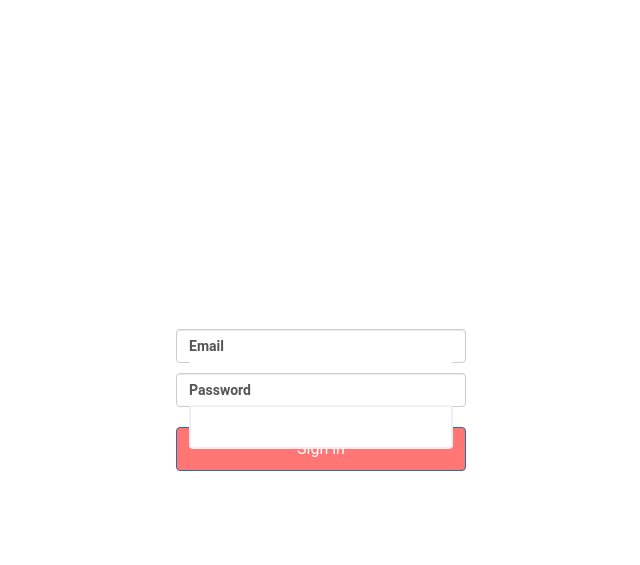
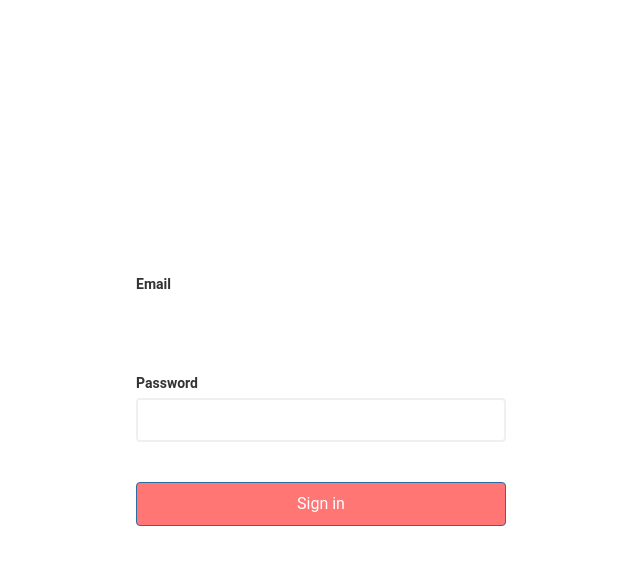
Before and after one commit to Busy-crack/Projet_Tutore, a Symfony app: template templates/security/login.html.twig in a window 1280 px wide. Shown: the top 565 px of the page, without its empty margins (319-959 px from the left). Run offline with Twig, Linux system fonts and the light colour scheme; the template is opened without the code that fills it, so the values that code supplies are empty; style sheets or scripts are compiled from the project's sources; some libraries are stand-ins or nearby versions.

Commit message:
modif login css

```diff
--- a/assets/styles/login.css
+++ b/assets/styles/login.css
@@ -19,7 +19,7 @@ body {
     max-width: 100%;
 }
 
-.form {
+.formemail {
     padding: 30px 40px;
 }
 
@@ -36,18 +36,18 @@ body {
 }
 
 
-.form-control {
+.formemail-control {
     margin-bottom: 10px;
     padding-bottom: 20px;
-    position: relative;
+
 }
 
-.form-control label {
+.formemail-control label {
     display: inline-block;
     margin-bottom: 5px;
 }
 
-.form-control input {
+.formemail-control input {
     border: 2px solid #f0f0f0;
     border-radius: 4px;
     display: block;
@@ -57,37 +57,37 @@ body {
     width: 100%;
 }
 
-.form-control input:focus {
+.formemail-control input:focus {
     outline: 0;
     border-color: #fff;
 }
 
-.form-control.success input {
+.formemail-control.success input {
     border-color: #2ecc71;
 }
 
-.form-control.error input {
+.formemail-control.error input {
     border-color: #e74c3c;
 }
 
-.form-control i {
+.formemail-control i {
     visibility: hidden;
     position: absolute;
     top: 40px;
     right: 10px;
 }
 
-.form-control.success i.fa-check-circle {
+.formemail-control.success i.fa-check-circle {
     color: #2ecc71;
     visibility: visible;
 }
 
-.form-control.error i.fa-exclamation-circle {
+.formemail-control.error i.fa-exclamation-circle {
     color: #e74c3c;
     visibility: visible;
 }
 
-.form-control small {
+.formemail-control small {
     color: #e74c3c;
     position: absolute;
     bottom: 0;
@@ -95,6 +95,6 @@ body {
     visibility: hidden;
 }
 
-.form-control.error small {
+.formemail-control.error small {
     visibility: visible;
 }
--- a/templates/base.html.twig
+++ b/templates/base.html.twig
@@ -5,12 +5,7 @@
         <script src="./script.js"></script>
   <script src="./main.js"></script>
   <meta name="viewport" content="width=device-width, initial-scale=1.0" />
-  <link href="https://cdn.jsdelivr.net/npm/bootstrap@5.0.0-beta3/dist/css/bootstrap.min.css" rel="stylesheet" integrity="sha384-eOJMYsd53ii+scO/bJGFsiCZc+5NDVN2yr8+0RDqr0Ql0h+rP48ckxlpbzKgwra6" crossorigin="anonymous">
-  <link rel="stylesheet" href="https://fonts.googleapis.com/icon?family=Material+Icons">
 
-
-  <script src="https://cdn.jsdelivr.net/npm/@popperjs/core@2.9.1/dist/umd/popper.min.js" integrity="sha384-SR1sx49pcuLnqZUnnPwx6FCym0wLsk5JZuNx2bPPENzswTNFaQU1RDvt3wT4gWFG" crossorigin="anonymous"></script>
-  <script src="https://cdn.jsdelivr.net/npm/bootstrap@5.0.0-beta3/dist/js/bootstrap.min.js" integrity="sha384-j0CNLUeiqtyaRmlzUHCPZ+Gy5fQu0dQ6eZ/xAww941Ai1SxSY+0EQqNXNE6DZiVc" crossorigin="anonymous"></script>
 
 
  <link rel="stylesheet" href="https://maxcdn.bootstrapcdn.com/bootstrap/3.4.1/css/bootstrap.min.css">
--- a/templates/security/login.html.twig
+++ b/templates/security/login.html.twig
@@ -13,13 +13,13 @@
                     You are logged in as {{ app.user.username }}, <a href="{{ path('app_logout') }}">Logout</a>
                 </div>
             {% endif %}
-            <div class="form-control">
+            <div class="formemail-control ">
                 <label for="inputEmail">Email</label>
                 <input type="email" value="{{ last_username }}" name="email" id="inputEmail"
                        required
                        autofocus>
             </div>
-            <div class="form-control">
+            <div class="formemail-control ">
                 <label for="inputPassword">Password</label>
                 <input type="password" name="password" id="inputPassword" required>
 
```
